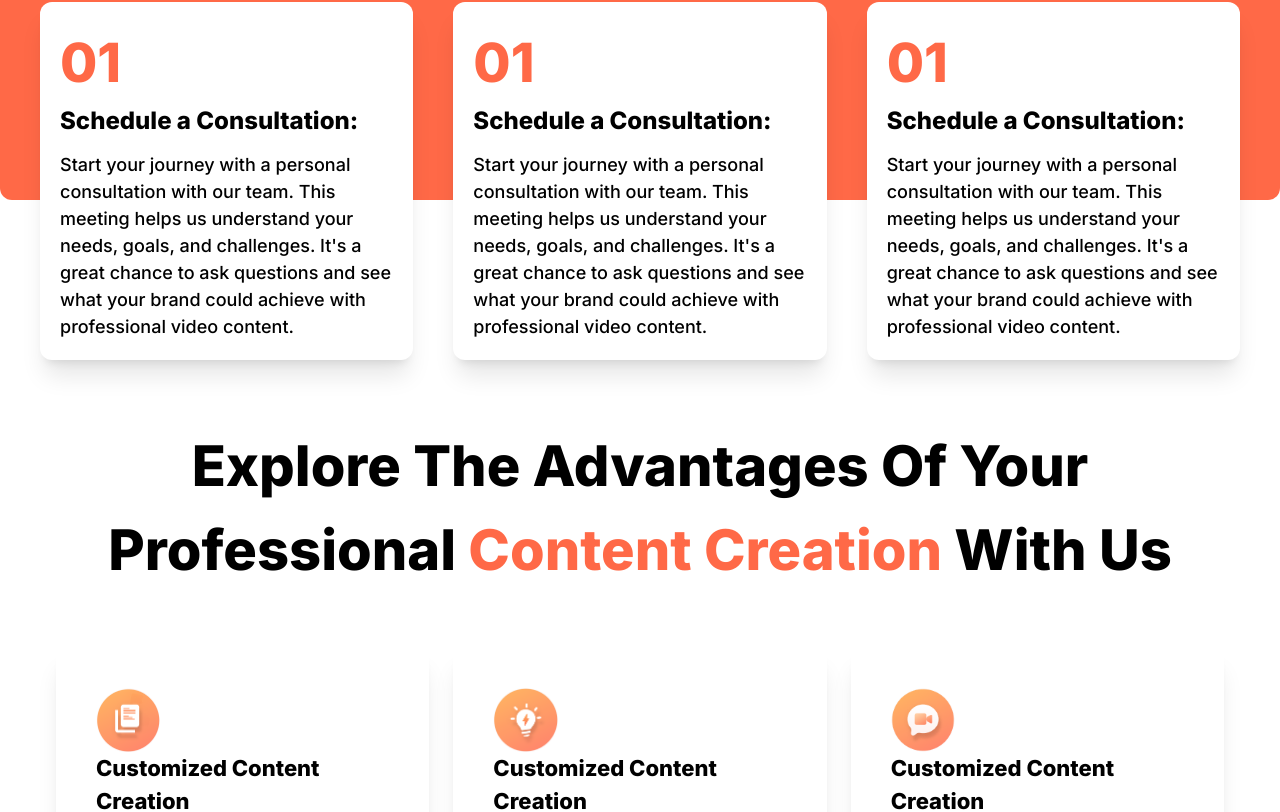
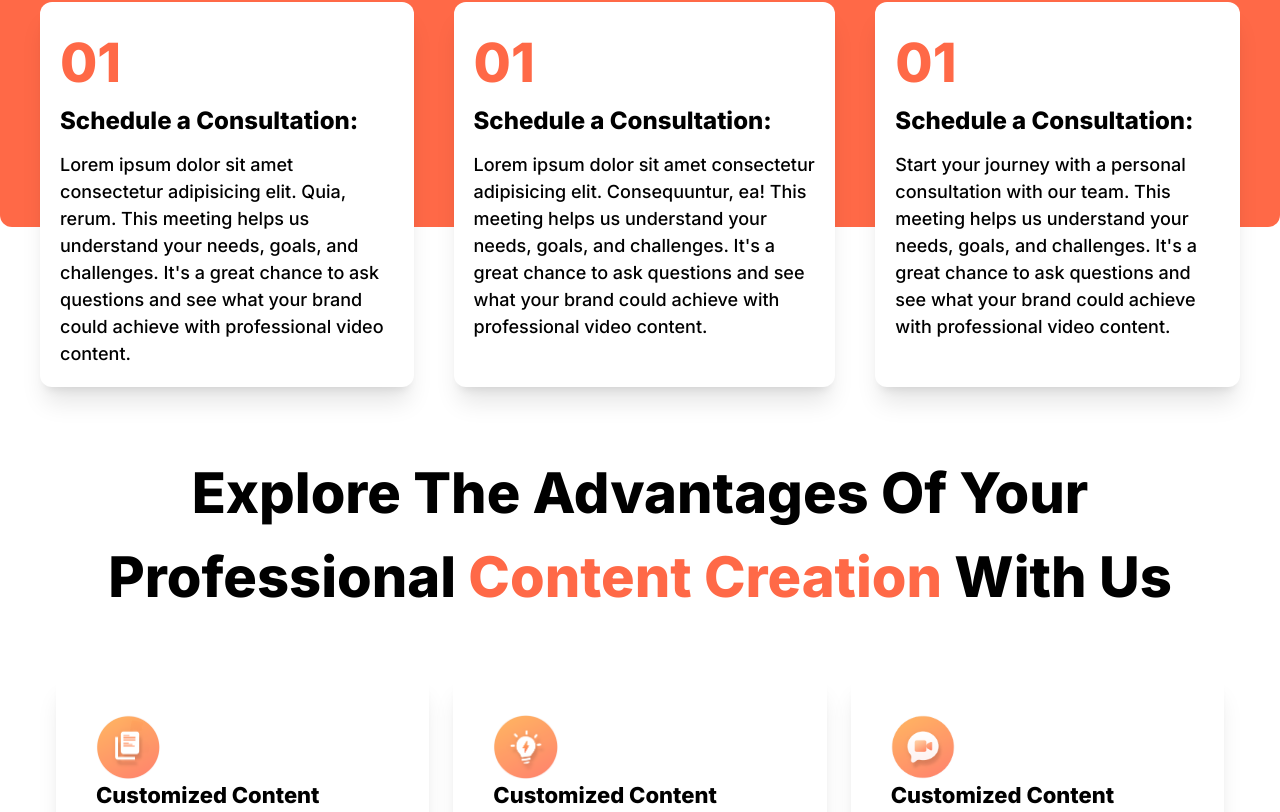
Before and after one commit to azkarullhassan/media-next, a Next.js app: page / in a window 1280 px wide. Shown: the part 3758-4570 px from the top of the page. Built offline with nearby package versions, Linux system fonts and the light colour scheme.

Commit message:
first commit

```diff
--- a/src/app/components/Eight.jsx
+++ b/src/app/components/Eight.jsx
@@ -7,7 +7,7 @@ const Eight = () => {
 
     <div className='flex md:flex-row flex-col justify-center gap-28'>
         <div className='bg-white md:w-1/2 rounded-2xl p-8 shadow-xl'>
-          <h1 className='font-extrabold text-[24px]'>“Rising star in the creative industry”</h1>
+          <h1 className='font-extrabold text-[24px]'>“ Lorem ipsum dolor sit amet consectetur. ”</h1>
           <h2 className='font-semibold text-[18px] pt-5'>Alex (and AMT MEDIA) is a rising star in the creative industry, especially in the real estate market. He has helped tremendously in building my online brand on social media platforms. I highly recommend working with him!</h2>
           <div className='flex flex-row gap-4 pt-5'>
             <div>
@@ -28,20 +28,20 @@ const Eight = () => {
     <div className='flex md:flex-row flex-col justify-center gap-28 pt-10'>
         <div className='bg-white md:w-1/2 rounded-2xl p-8 shadow-xl'>
           <h1 className='font-extrabold text-[24px]'>“Rising star in the creative industry”</h1>
-          <h2 className='font-semibold text-[18px] pt-5'>Alex (and AMT MEDIA) is a rising star in the creative industry, especially in the real estate market. He has helped tremendously in building my online brand on social media platforms. I highly recommend working with him!</h2>
+          <h2 className='font-semibold text-[18px] pt-5'>Alex (and AMT MEDIA) Lorem ipsum dolor sit. industry, especially in the real estate market. He has helped tremendously in building my online brand on social media platforms. I highly recommend working with him!</h2>
           <div className='flex flex-row gap-4 pt-5'>
             <div>
             <img src="/src/image.png" alt="" />
             </div>
             <div>
-             <h1 className='font-extrabold text-[18px]'>Murdock Richard</h1>
+             <h1 className='font-extrabold text-[18px]'>Queen alizebet</h1>
              <h2 className='font-medium text-[18px]'>Lower Financial</h2>
             </div>
           </div>
         </div>
 
         <div className='bg-white md:w-1/2 rounded-2xl p-8 shadow-xl'>
-          <h1 className='font-extrabold text-[24px]'>“Rising star in the crejed industry”</h1>
+          <h1 className='font-extrabold text-[24px]'>“ Lorem ipsum dolor sit amet consectetur. ”</h1>
           <h2 className='font-semibold text-[18px] pt-5'>Alex (and AMT MEDIA) is a rising star the in  creative industry, especially in the real estate market. He has helped tremendously in building my online brand on social media platforms. I highly recommend working with him!</h2>
           <div className='flex flex-row gap-4 pt-5'>
             <div>
--- a/src/app/components/Five.jsx
+++ b/src/app/components/Five.jsx
@@ -12,14 +12,14 @@ const Five = () => {
                 <div className='bg-white rounded-xl p-5 shadow-xl'>
                     <h1 className='font-extrabold text-[54px] text-[#FF6947] '>01</h1>
                     <h2 className='font-extrabold text-[24px] '>Schedule a Consultation:</h2>
-                    <p className='font-medium text-[18px] pt-3'>Start your journey with a personal consultation with our team. This meeting helps us understand your needs, goals, and challenges. It's a great chance to ask questions and see what your brand could achieve with professional video content.</p>
+                    <p className='font-medium text-[18px] pt-3'>Lorem ipsum dolor sit amet consectetur adipisicing elit. Quia, rerum. This meeting helps us understand your needs, goals, and challenges. It's a great chance to ask questions and see what your brand could achieve with professional video content.</p>
 
                 </div>
 
                 <div className='bg-white rounded-xl p-5 shadow-xl'>
                     <h1 className='font-extrabold text-[54px] text-[#FF6947]'>01</h1>
                     <h2 className='font-extrabold text-[24px]'>Schedule a Consultation:</h2>
-                    <p className='font-medium text-[18px]  pt-3'>Start your journey with a personal consultation with our team. This meeting helps us understand your needs, goals, and challenges. It's a great chance to ask questions and see what your brand could achieve with professional video content.</p>
+                    <p className='font-medium text-[18px]  pt-3'>Lorem ipsum dolor sit amet consectetur adipisicing elit. Consequuntur, ea! This meeting helps us understand your needs, goals, and challenges. It's a great chance to ask questions and see what your brand could achieve with professional video content.</p>
 
                 </div>
 
```
